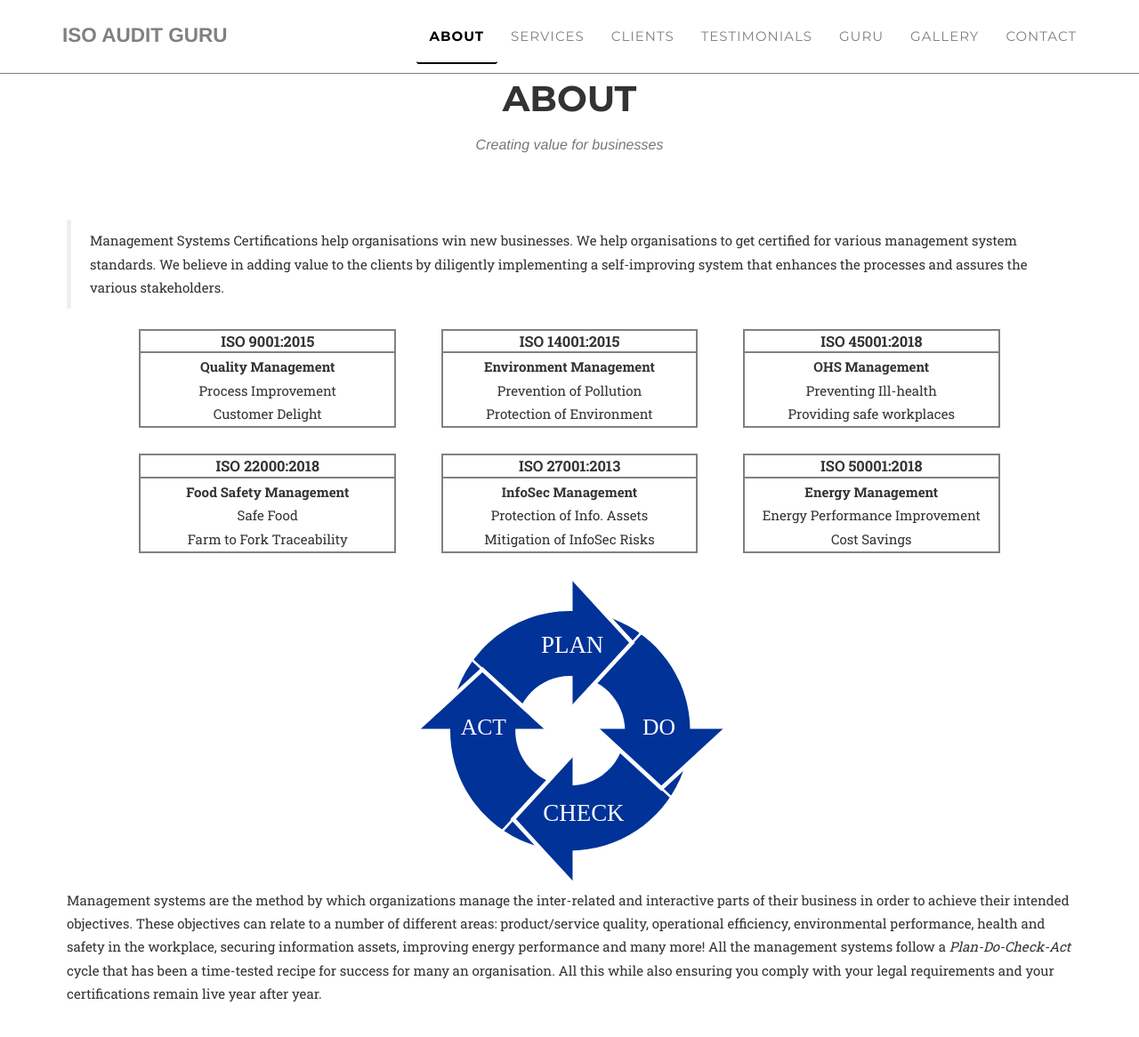
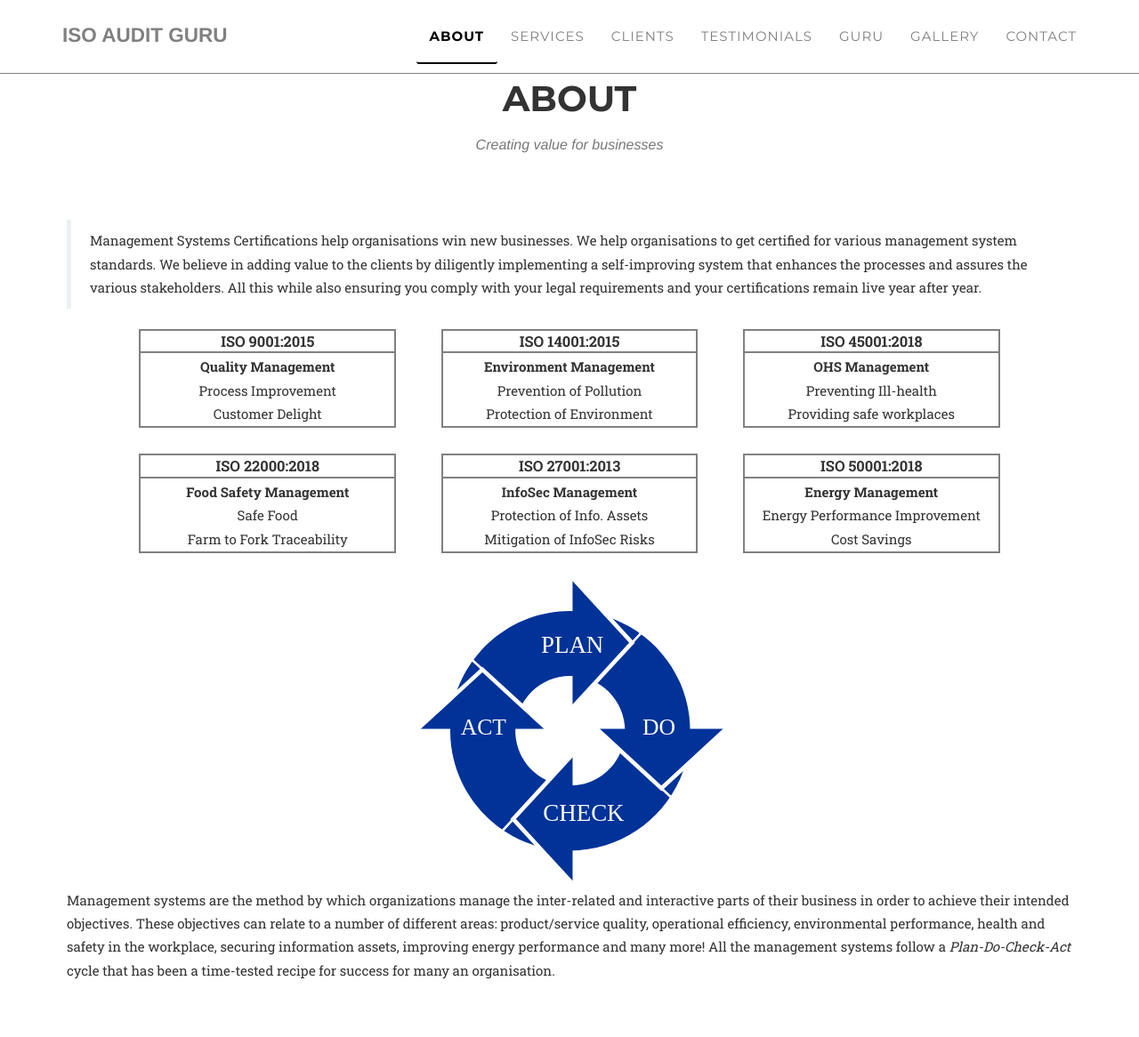
Before and after one commit to ISO-Audit-Guru/ISO-Audit-Guru.github.io, a Jekyll site: the page built from index.html, in a window 1280 px wide and 1400 px high, scrolled down 1163 px. Shown: the top 1166 px of the window at 89% size. Built offline with Jekyll 4.4.1, drawn with Linux system fonts in a browser that asks for light colours; nearby versions of some CDN libraries; some web fonts are replaced.

```diff
--- a/_data/template.yml
+++ b/_data/template.yml
@@ -11,8 +11,8 @@ font:
   secondary: '"Droid Serif", "Helvetica Neue", Helvetica,Arial,sans-serif'
 
 aboutpart1: |
-  >  Management Systems Certifications help organisations win new businesses. We help organisations to get certified for various management system standards. We believe in adding value to the clients by diligently implementing a self-improving system that enhances the processes and assures the various stakeholders.
+  >  Management Systems Certifications help organisations win new businesses. We help organisations to get certified for various management system standards. We believe in adding value to the clients by diligently implementing a self-improving system that enhances the processes and assures the various stakeholders. All this while also ensuring you comply with your legal requirements and your certifications remain live year after year.
 
 aboutpart2: |
   Management systems are the method by which organizations manage the inter-related and interactive parts of their business in order to achieve their intended objectives. These objectives can relate to a number of different areas: product/service quality, operational efficiency, environmental performance, health and safety in the workplace, securing information assets, improving energy performance and many more! All the management systems follow a _Plan-Do-Check-Act_ cycle that has been a time-tested recipe
-  for success for many an organisation. All this while also ensuring you comply with your legal requirements and your certifications remain live year after year.
+  for success for many an organisation.
```
